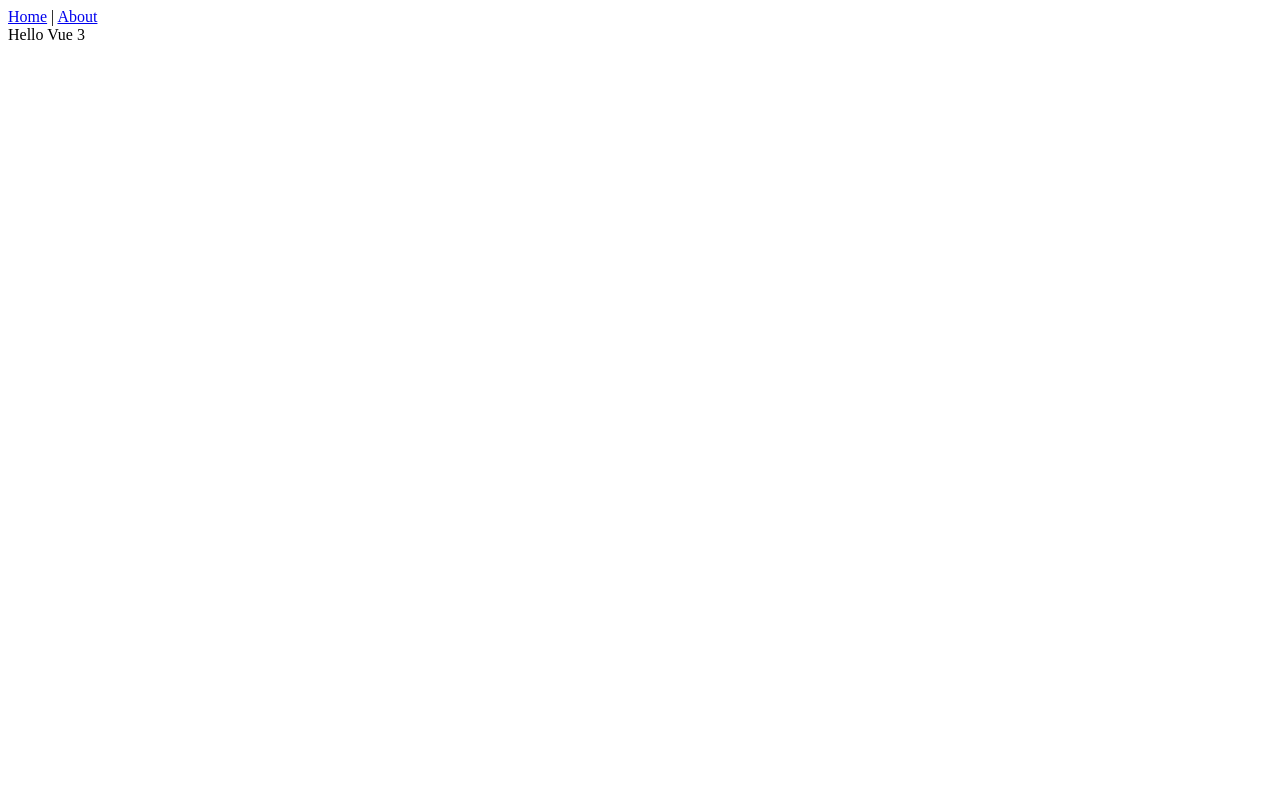
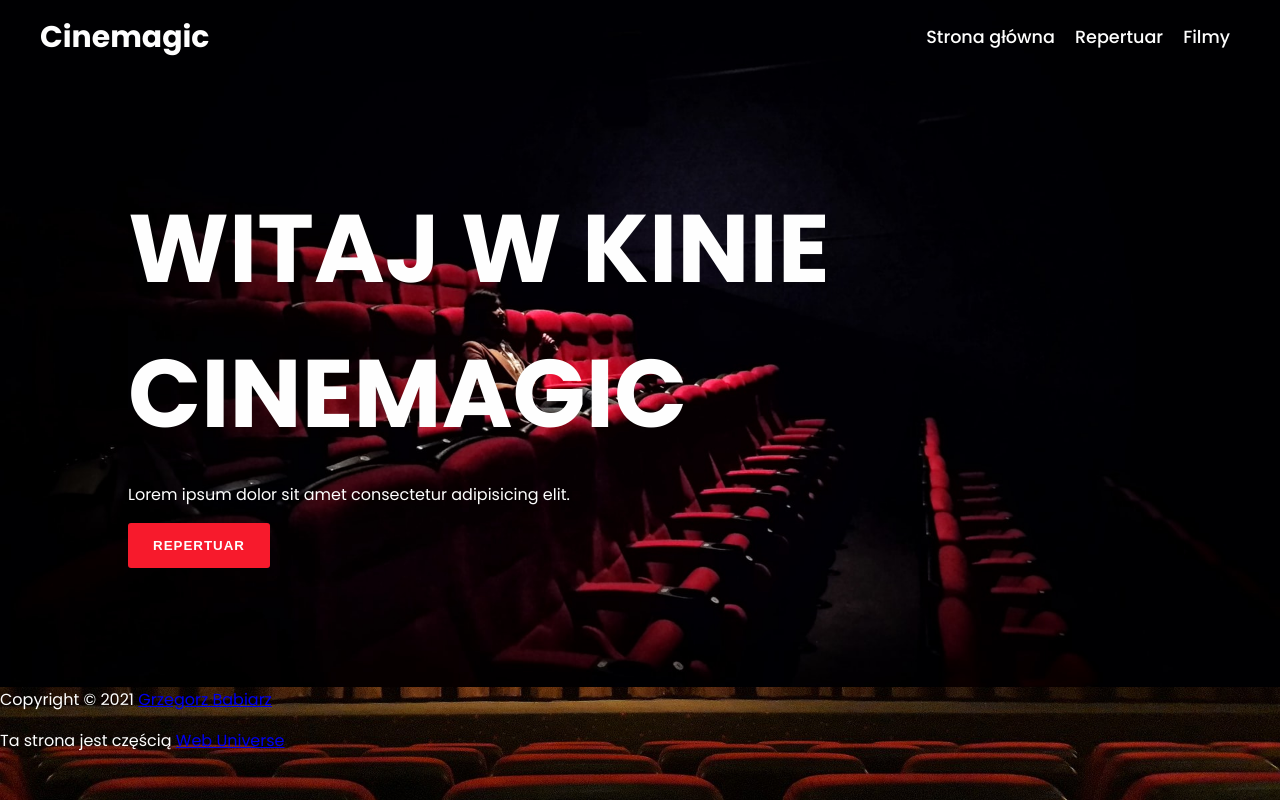
Before and after one commit to grze2000/cinemagic, a Vue app: page / in a window 1280 px wide. Shown: the top 800 px of the page. Built offline with nearby package versions, Linux system fonts and the light colour scheme.

Commit message:
feat: header and footer

```diff
--- a/src/App.vue
+++ b/src/App.vue
@@ -1,10 +1,33 @@
 <template>
-  <div id="nav">
-    <router-link to="/">Home</router-link> |
-    <router-link to="/about">About</router-link>
-  </div>
   <router-view/>
+  <Footer></Footer>
 </template>
 
+<script>
+import Footer from '@/components/Footer.vue';
+
+export default {
+  components: {
+    Footer
+  },
+  setup() {
+
+  },
+}
+</script>
+
 <style lang="scss">
+@import url('https://fonts.googleapis.com/css2?family=Poppins:wght@400;500;700&display=swap');
+
+body {
+  margin: 0;
+  background-color: #000;
+  background-image: url('/img/background.jpg');
+  background-position: center top;
+  background-repeat: no-repeat;
+  background-size: 100% auto;
+  min-height: 800px;
+  color: $text-color;
+  font-family: 'Poppins', sans-serif;
+}
 </style>
--- /dev/null
+++ b/src/components/Footer.vue
@@ -0,0 +1,22 @@
+<template>
+  <footer class="footer">
+    <p>Copyright &copy; 2021 <a href="https://grzegorzbabiarz.com/">Grzegorz Babiarz</a></p>
+    <p>Ta strona jest częścią <a href="https://webuniverse.grzegorzbabiarz.com/">Web Universe</a></p>
+  </footer>
+</template>
+
+<script>
+export default {
+  name: 'Footer'
+}
+</script>
+
+<style lang="scss">
+.footer {
+  background-image: url('/img/footer.jpg');
+  background-position: center bottom;
+  background-repeat: no-repeat;
+  background-size: 100% auto;
+  min-height: 300px;
+}
+</style>
--- /dev/null
+++ b/src/components/Header.vue
@@ -0,0 +1,77 @@
+<template>
+  <header class="header">
+    <nav class="nav">
+      <div class="logo">Cinemagic</div>
+      <ul class="menu">
+        <li v-for="(text, url) in links" :key="url" class="menu__item">
+          <router-link :to="url" class="menu__link">{{ text }}</router-link>
+        </li>
+      </ul>
+    </nav>
+    <div class="header__content">
+      <div class="header__title"><slot name="title"></slot></div>
+      <div class="header__slot"><slot></slot></div>
+    </div>
+  </header>
+</template>
+
+<script>
+export default {
+  setup() {
+    const links = {
+      '/': 'Strona główna',
+      '/#test': 'Repertuar',
+      '/about': 'Filmy'
+    };
+    return {links};
+  },
+}
+</script>
+
+<style lang="scss">
+.header {
+
+  &__content {
+    padding: 8% 10%;
+  }
+
+  &__title {
+    text-transform: uppercase;
+    font-weight: bold;
+    font-size: 6em;
+  }
+}
+.nav {
+  box-sizing: border-box;
+  display: flex;
+  align-items: center;
+  padding: 15px 40px;
+  width: 100%;
+  font-size: 1.1em;
+}
+.menu {
+  display: flex;
+  margin: 0 0 0 auto;
+  padding: 0;
+  list-style-type: none;
+  font-weight: 500;
+
+  &__item {
+    margin: 0 10px;
+  }
+
+  &__link {
+    text-decoration: none;
+    color: inherit;
+    transition: color .3s;
+
+    &:hover {
+      color: darken($text-color, 20%);
+    }
+  }
+}
+.logo {
+  font-size: 1.7em;
+  font-weight: bold;
+}
+</style>
--- /dev/null
+++ b/src/scss/components/_buttons.scss
@@ -0,0 +1,28 @@
+.btn {
+  display: inline-block;
+  border: 1px solid $primary-color;
+  border-radius: 3px;
+  background-color: transparent;
+  cursor: pointer;
+  padding: 15px 25px;
+  text-transform: uppercase;
+  text-decoration: none;
+  letter-spacing: 1px;
+  color: $text-color;
+  font-weight: bold;
+  transition: background-color .3s;
+
+  &:hover {
+    background-color: #fc969633;
+  }
+
+  &--filled {
+    @extend .btn;
+    border: 0;
+    background-color: $primary-color;
+
+    &:hover {
+      background-color: darken($primary-color, 15%);
+    }
+  }
+}
--- /dev/null
+++ b/src/scss/main.scss
@@ -0,0 +1,2 @@
+@import 'utilities/variables';
+@import 'components/buttons';
--- /dev/null
+++ b/src/scss/utilities/_variables.scss
@@ -0,0 +1,2 @@
+$text-color: #fefefe;
+$primary-color: #F71A2C;
--- a/src/views/About.vue
+++ b/src/views/About.vue
@@ -1,5 +1,23 @@
 <template>
-  <div class="about">
-    <h1>This is an about page</h1>
-  </div>
+  <Header>
+    <template v-slot:title>
+      Filmy
+    </template>
+    <template v-slot:default>
+      <router-link to="/about">
+       <button class="btn--filled">Seanse</button>
+      </router-link>
+    </template>
+  </Header>
 </template>
+
+<script>
+import Header from '@/components/Header.vue';
+
+export default {
+  name: 'About',
+  components: {
+    Header
+  }
+}
+</script>
--- a/src/views/Home.vue
+++ b/src/views/Home.vue
@@ -1,11 +1,28 @@
 <template>
-  <div class="home">
-    Hello Vue 3
-  </div>
+  <Header>
+    <template v-slot:title>
+      Witaj w kinie Cinemagic
+    </template>
+    <template v-slot:default>
+      <p>Lorem ipsum dolor sit amet consectetur adipisicing elit.</p>
+      <router-link to="/about">
+       <button class="btn--filled">Repertuar</button>
+      </router-link>
+    </template>
+  </Header>
 </template>
 
 <script>
+import Header from '@/components/Header.vue';
+
 export default {
-  name: 'Home'
+  name: 'Home',
+  components: {
+    Header
+  }
 }
 </script>
+
+<style lang="scss">
+
+</style>
--- /dev/null
+++ b/vue.config.js
@@ -0,0 +1,9 @@
+module.exports = {
+  css: {
+    loaderOptions: {
+      sass: {
+        prependData: `@import "~@/scss/main.scss";`
+      },
+    }
+  }
+}
```
Also changed, not shown: public/img/background.jpg (added), public/img/footer.jpg (added).
